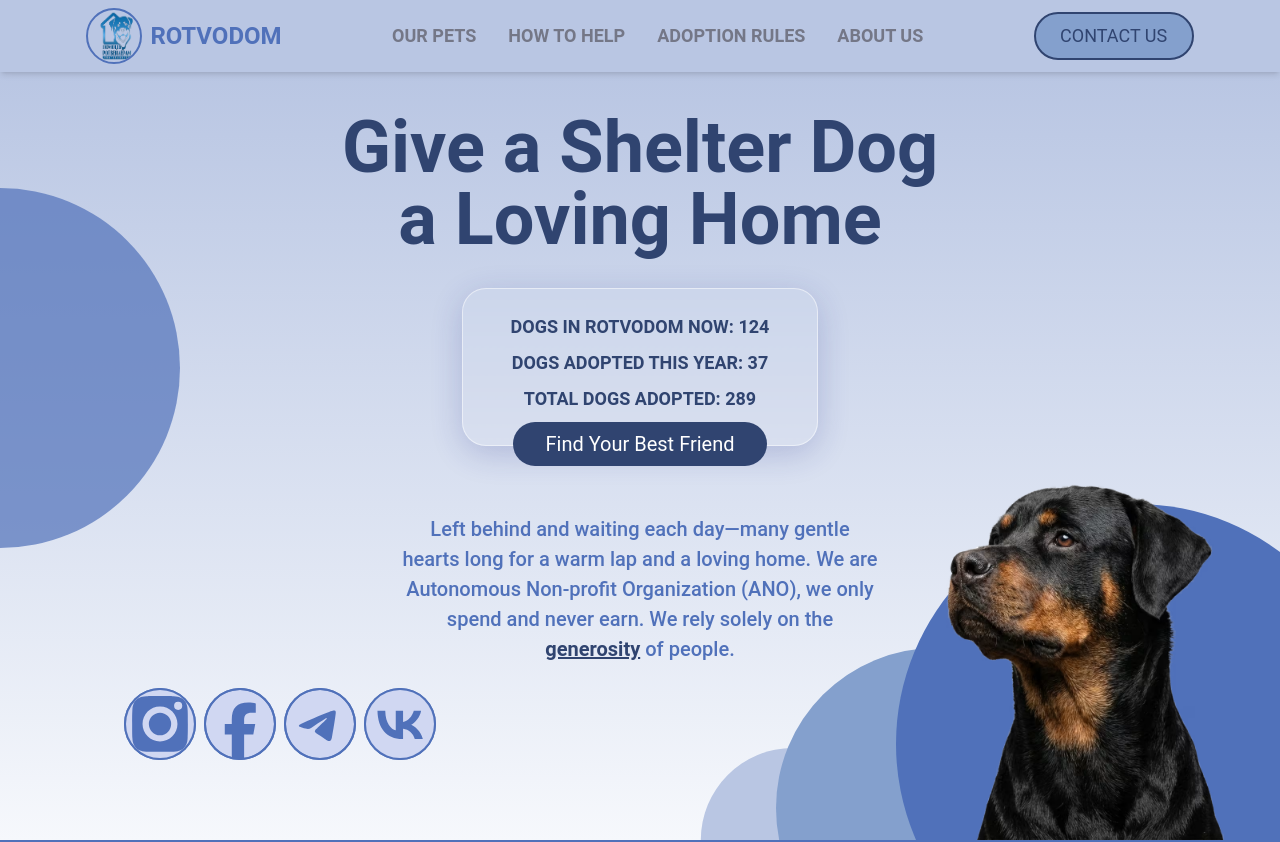
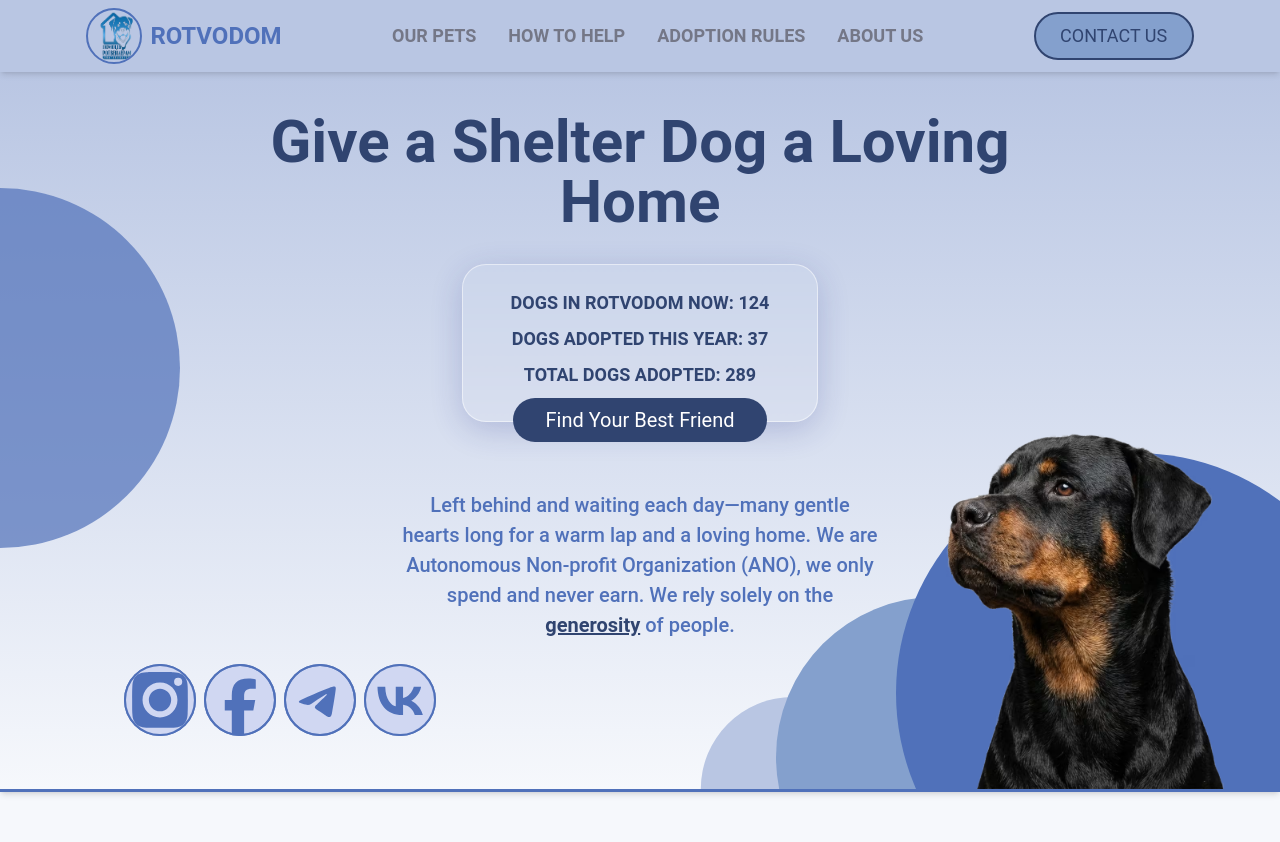
Before and after one commit to bavayra/dog-shelter, a React (Vite) app: page / in a window 1280 px wide. Shown: the top 842 px of the page. Built offline with nearby package versions, Linux system fonts and the light colour scheme; a web font is replaced by a local one.

Commit message:
style(hero-1280): decresed font size for the h2, increased w of its container

```diff
--- a/src/App.tsx
+++ b/src/App.tsx
@@ -24,9 +24,9 @@ function App() {
         <main className="flex-1">
           <section
             id="hero"
-            className="hero-vh from-primary-200 6xl:min-h-[calc(var(--vph)-5.5rem)] 5xl:min-h-[calc(var(--vph)-6rem)] 4xl:min-h-[calc(var(--vph)-5rem)] to-primary-50 border-primary-500 relative flex min-h-[calc(var(--vph)-2rem)] flex-col overflow-hidden border-b-3 bg-linear-to-b px-4 py-6 shadow-md min-[425px]:min-h-[calc(var(--vph)-5rem)] md:p-10 lg:pb-20 xl:min-h-[calc(var(--vph)-10rem)]"
+            className="hero-vh from-primary-200 6xl:min-h-[calc(var(--vph)-5.5rem)] 5xl:min-h-[calc(var(--vph)-6rem)] 4xl:min-h-[calc(var(--vph)-5rem)] to-primary-50 border-primary-500 relative flex min-h-[calc(var(--vph)-2rem)] flex-col overflow-hidden border-b-3 bg-linear-to-b px-4 py-6 shadow-md min-[425px]:min-h-[calc(var(--vph)-5rem)] md:p-10 lg:pb-20 xl:max-h-[calc(var(--vph)-10rem)]"
           >
-            <h2 className="text-primary-700 xs:text-4xl mt-6xl-sm 6xl:mt-4 6xl:text-[7.5rem] xs:max-w-xs 5xl:mt-10 6xl:mb-0 5xl:mb-4 5xl:text-9xl 5xl:max-w-400 xs:mt-12 tablet-sm:px-4 tablet-sm:mt-20 tablet-sm:max-w-120 tablet-lg:mt-10 4xl:mt-6 relative z-10 mx-auto mt-10 w-full text-center text-3xl font-semibold sm:text-5xl md:mt-12 md:max-w-160 md:text-6xl lg:mt-0 lg:text-7xl xl:text-7xl 2xl:max-w-220 2xl:text-8xl">
+            <h2 className="text-primary-700 xs:text-4xl mt-6xl-sm 6xl:mt-4 6xl:text-[7.5rem] xs:max-w-xs 5xl:mt-10 6xl:mb-0 5xl:mb-4 5xl:text-9xl 5xl:max-w-400 xs:mt-12 tablet-sm:px-4 tablet-sm:mt-20 tablet-sm:max-w-120 tablet-lg:mt-10 4xl:mt-6 relative z-10 mx-auto mt-10 w-full text-center text-3xl font-semibold sm:text-5xl md:mt-12 md:max-w-160 md:text-6xl lg:mt-0 lg:text-7xl xl:max-w-200 xl:text-6xl 2xl:max-w-220 2xl:text-8xl">
               Give a Shelter Dog a Loving Home
             </h2>
             <DecorativeCircle
@@ -90,7 +90,7 @@ function App() {
             </div>
             <SocialLinks
               size="sm"
-              className="xs:mt-10 tablet-sm:mt-12 mt-6xl-sm mt-6xl-md 5xl:mt-24 6xl:mt-8 6xl:mr-60 tablet-lg:mt-8 4xl:-translate-x-124 3xl:mr-20 mt-8 gap-5 min-[425px]:mt-6 lg:mt-6 lg:-translate-x-60 xl:mt-6 xl:-translate-x-90 2xl:-translate-x-100"
+              className="xs:mt-8 tablet-sm:mt-12 mt-6xl-sm mt-6xl-md 5xl:mt-24 6xl:mt-8 6xl:mr-60 tablet-lg:mt-8 4xl:-translate-x-124 3xl:mr-20 mt-8 gap-5 min-[425px]:mt-6 lg:mt-6 lg:-translate-x-60 xl:mt-6 xl:-translate-x-90 2xl:-translate-x-100"
               iconColor="text-neutral-50"
               bgColor="bg-primary-500"
             />
--- a/src/components/RuleCard.tsx
+++ b/src/components/RuleCard.tsx
@@ -10,7 +10,7 @@ const RuleCard = ({ number, text }: RuleCardProps) => {
         <span className="text-primary-500 bg-primary-100 3xl:ml-1 5xl:py-6 5xl:w-12 5xl:h-12 5xl:text-2xl tablet-sm:h-8 3xl:h-10 3xl:w-10 tablet-sm:w-8 xs:p-4 -ml-3 flex h-6 w-6 shrink-0 items-center justify-center rounded-full font-bold">
           {number}
         </span>
-        <p className="typography-small 4xl:text-xl 5xl:text-2xl 5xl:pr-10 xs:text-base tablet-sm:text-lg tablet-lg:text-lg text-sm font-normal lg:px-2 lg:text-lg">
+        <p className="typography-small 4xl:text-xl 5xl:text-2xl 5xl:pr-10 xs:text-base tablet-sm:text-lg text-sm font-normal lg:px-2">
           {text}
         </p>
       </div>
--- a/src/styles/custom-breakpoints.css
+++ b/src/styles/custom-breakpoints.css
@@ -13,6 +13,7 @@
     max-height: calc(var(--vph) - 4rem) !important;
   }
 }
+
 @media (min-width: 2560px) and (min-height: 1440px) {
   .mt-6xl-sm {
     margin-top: 4.5rem;
```
